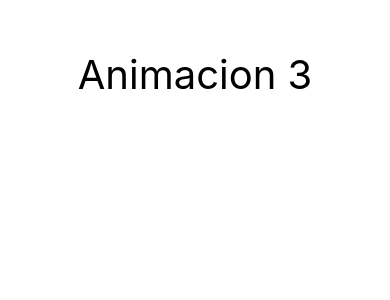
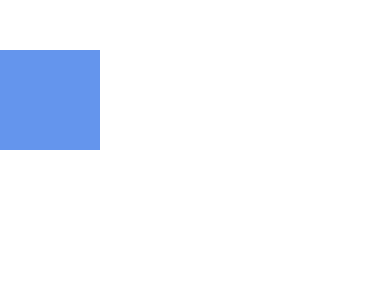
Before and after one commit to GerardoVargas/RNAnimations, a React Native app: screen / in a window 390 px wide. Shown: the top 300 px of the page. Built offline with nearby package versions, Linux system fonts and the light colour scheme.

Commit message:
Animation 4 (interpolate) added

```diff
--- a/App.js
+++ b/App.js
@@ -9,13 +9,13 @@ import {
 import Animacion1 from './components/Animacion1'
 import Animacion2 from './components/Animacion2'
 import Animacion3 from './components/Animacion3'
-
+import Animacion4 from './components/Animacion4'
 
 const App = () => {
   return (
     <>
      <View style={styles.contenido}>
-        <Animacion3 />
+        <Animacion4 />
      </View>
     </>
   );
--- a/components/Animacion3.js
+++ b/components/Animacion3.js
@@ -11,7 +11,7 @@ const Animacion3 = () => {
         Animated.timing(
             animacion, {
                 toValue: 40, //valor al que llega
-                duration: 1500 //cantidad de tiempo en llegar
+                duration: 1000 //cantidad de tiempo en llegar
             }
         ).start() //iniciar la animacion
     }, [])
--- /dev/null
+++ b/components/Animacion4.js
@@ -0,0 +1,45 @@
+import React, {useState, useEffect} from 'react';
+import { StyleSheet, Text, Animated, View } from 'react-native'
+
+const Animacion3 = () => {
+
+    const [animacion] = useState(new Animated.Value(0))
+
+    useEffect( () =>{
+        Animated.timing(
+            animacion, {
+                toValue: 360, //valor final
+                duration: 500 //cantidad de tiempo en llegar
+            }
+        ).start() //iniciar la animacion
+    }, [])
+
+    const interpolacion = animacion.interpolate({
+        inputRange: [0,360],
+        outputRange: ['0deg', '360deg']
+    })
+
+    const estiloAnimacion = {
+        transform: [{rotate: interpolacion}]
+    }
+
+    return (
+
+        <View>
+            <Animated.View
+                style={[styles.caja, estiloAnimacion]}
+            >
+            </Animated.View>
+        </View>
+    );
+}
+
+const styles = StyleSheet.create({
+    caja: {
+        width: 100,
+        height: 100,
+        backgroundColor: 'cornflowerblue'
+    }
+})
+
+export default Animacion3;
```
Also changed, not shown: 3 other files (tests, documents, lock files or other folders).
